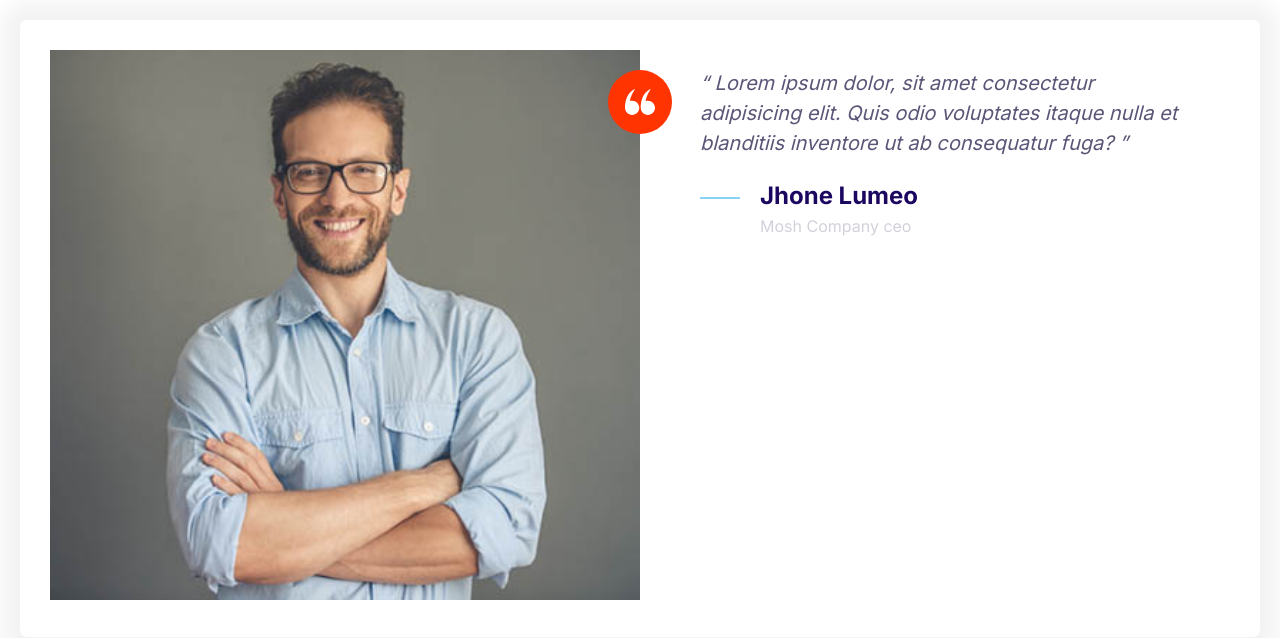
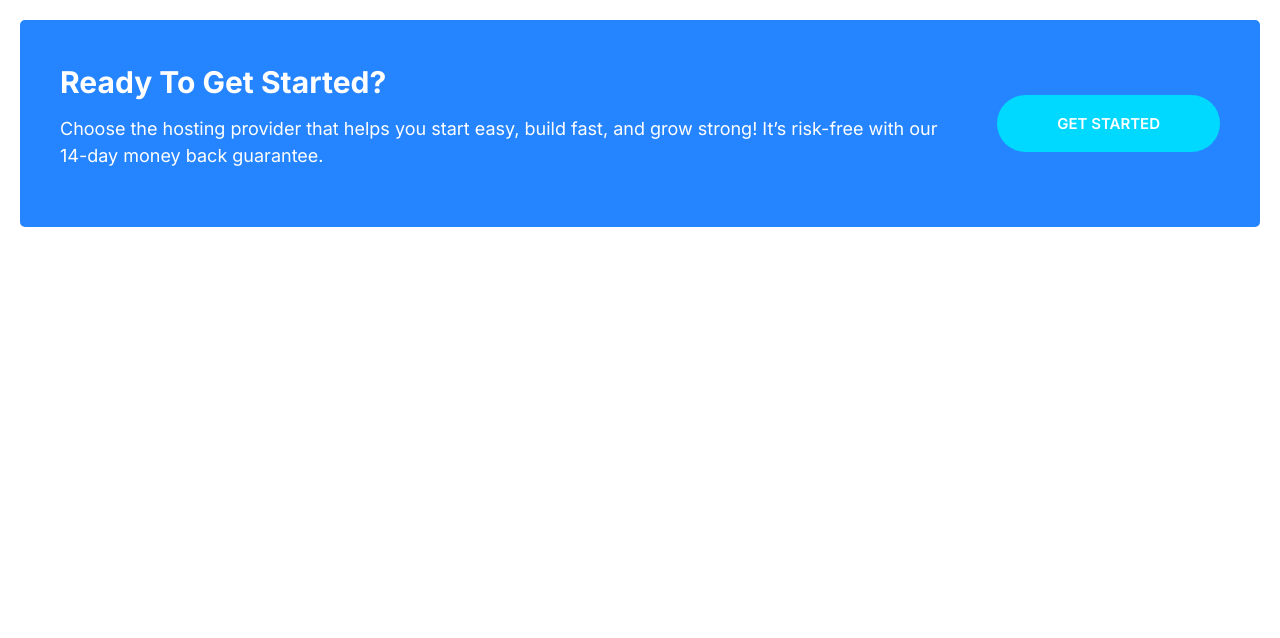
Before and after one commit to Rafiul-Islam/Moshify, a plain HTML site: page index.html in a window 1280 px wide. Drawn offline with Linux system fonts and the light colour scheme.

Commit message:
Build callout component

```diff
--- a/css/styles.css
+++ b/css/styles.css
@@ -242,6 +242,11 @@ a {
 .btn--outline:hover {
   background: var(--color-headings);
   color: #fff;
+}
+
+.btn--stratched {
+  padding-left: 6rem;
+  padding-right: 6rem;
 }
 
 .btn--block {
@@ -490,3 +495,43 @@ a {
   }
 }
 /* end:  Testimonial*/
+
+/* start:  callouts*/
+.callout {
+  border-radius: 5px;
+  padding: 4rem;
+}
+
+.callout--primary {
+  background: var(--color-primary);
+  color: #fff;
+}
+
+.callout__container {
+  display: flex;
+  flex-direction: column;
+  align-items: center;
+}
+
+.callout__content {
+  text-align: center;
+}
+
+.callout__heading {
+  color: #fff;
+  font-size: 3rem;
+  margin-top: 0;
+}
+
+@media (min-width: 768px) {
+  .callout__container {
+    flex-direction: row;
+  }
+
+  .callout__content {
+    text-align: left;
+    margin-right: 3rem;
+  }
+}
+
+/* end:  callouts*/
--- a/index.html
+++ b/index.html
@@ -10,34 +10,17 @@
   </head>
   <body>
     <div style="padding: 2rem">
-      <div class="card testimonial">
-        <div class="grid grid--1x2">
-          <div class="testimonial__image">
-            <img src="images/testimonial.jpg" alt="A happ, smilng customer" />
-            <span class="icon-container icon-container--accent">
-              <svg class="icon icon--small icon--white">
-                <use xlink:href="images/sprite.svg#quotes"></use>
-              </svg>
-            </span>
+      <div class="callout callout--primary">
+        <div class="callout__container">
+          <div class="callout__content">
+            <h2 class="callout__heading">Ready To Get Started?</h2>
+            <p>
+              Choose the hosting provider that helps you start easy, build fast,
+              and grow strong! It’s risk-free with our 14-day money back
+              guarantee.
+            </p>
           </div>
-          <blockquote class="quote">
-            <p class="quote__text">
-              Lorem ipsum dolor, sit amet consectetur adipisicing elit. Quis
-              odio voluptates itaque nulla et blanditiis inventore ut ab
-              consequatur fuga?
-            </p>
-            <div class="media">
-              <div class="media__image">
-                <svg class="icon icon--primary quote__line">
-                  <use xlink:href="images/sprite.svg#line"></use>
-                </svg>
-              </div>
-              <div class="media__body">
-                <h3 class="media__title quote__author">Jhone Lumeo</h3>
-                <p class="quote__organization">Mosh Company ceo</p>
-              </div>
-            </div>
-          </blockquote>
+          <button class="btn btn--seconday btn--stratched">Get started</button>
         </div>
       </div>
     </div>
```
Also changed, not shown: components/callout.html (added, +12 -0 lines).
